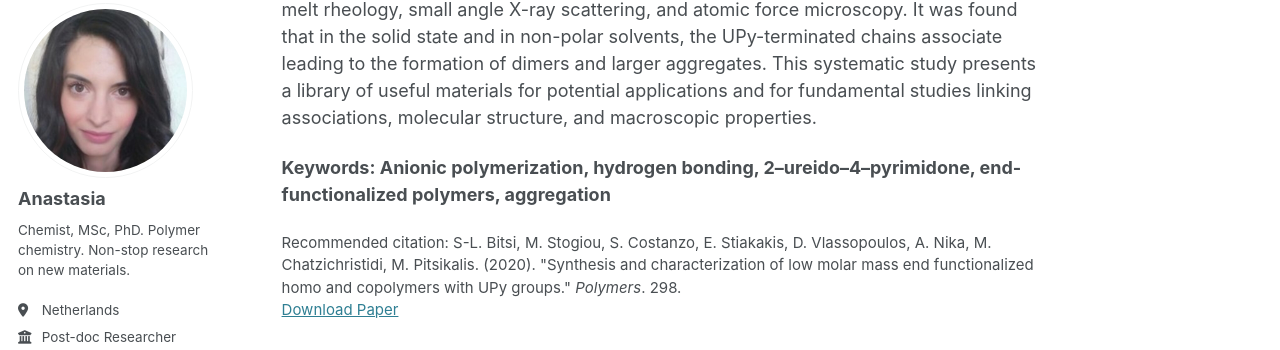
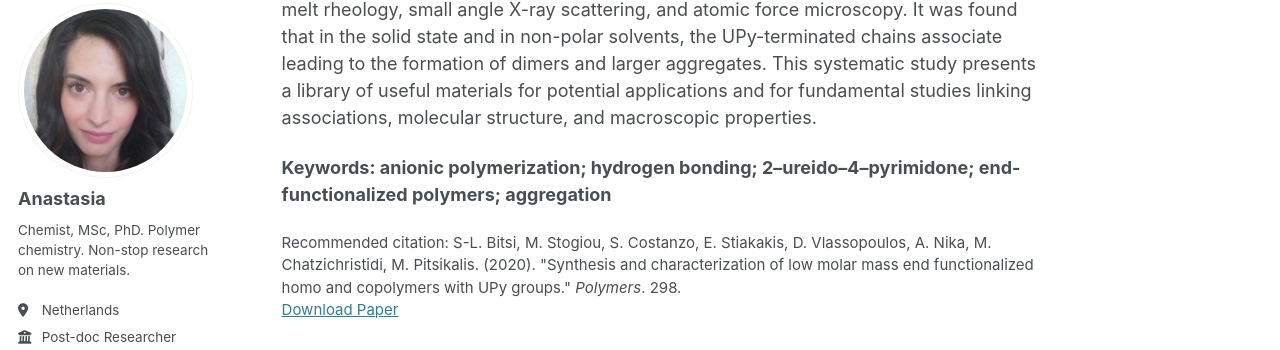
Before and after one commit to anastasianika/anastasianika.github.io, a Jekyll site: the page built from _publications/nika22042020.md, in a window 1280 px wide and 900 px high, scrolled down 479 px. Shown: the part 103-453 px from the top of the window. Built offline with Jekyll 4.4.1, drawn with Linux system fonts in a browser that asks for light colours; some web fonts are replaced.

```diff
--- a/_publications/nika22042020.md
+++ b/_publications/nika22042020.md
@@ -15,4 +15,4 @@ citation: 'S-L. Bitsi, M. Stogiou, S. Costanzo, E. Stiakakis, D. Vlassopoulos, A
 
 Anionic polymerization techniques along with functional initiation and/or functional termination reactions were employed for the synthesis of end-functionalized polymers composed from polystyrene (PS), polyisoprene-1,4 (PI), and polybutadiene-1,4 (PBd) chains bearing –OH end groups. Specifically, PS-OH, HO-PS-OH homopolymers, PS-b-PI-OH and PI-b-PS-OH block copolymers, HO-PS-b-PI-b-PS-OH triblock copolymers, and PS(PBd-OH)2 miktoarm star copolymers were prepared. The –OH functions were transformed into 2–ureido–4–pyrimidone, UPy, groups leading to the synthesis of the corresponding functionalized polymers. The UPy groups interact through the formation of strong hydrogen bonds. The aggregation behavior of selected samples was studied by a variety of techniques, such as size exclusion chromatography, dilute solution viscometry, dynamic light scattering, differential scanning calorimetry, thermogravimetric analysis, melt rheology, small angle X-ray scattering, and atomic force microscopy. It was found that in the solid state and in non-polar solvents, the UPy-terminated chains associate leading to the formation of dimers and larger aggregates. This systematic study presents a library of useful materials for potential applications and for fundamental studies linking associations, molecular structure, and macroscopic properties.
 
-**Keywords: Anionic polymerization, hydrogen bonding, 2–ureido–4–pyrimidone, end-functionalized polymers, aggregation**
+**Keywords: anionic polymerization; hydrogen bonding; 2–ureido–4–pyrimidone; end-functionalized polymers; aggregation**
```
